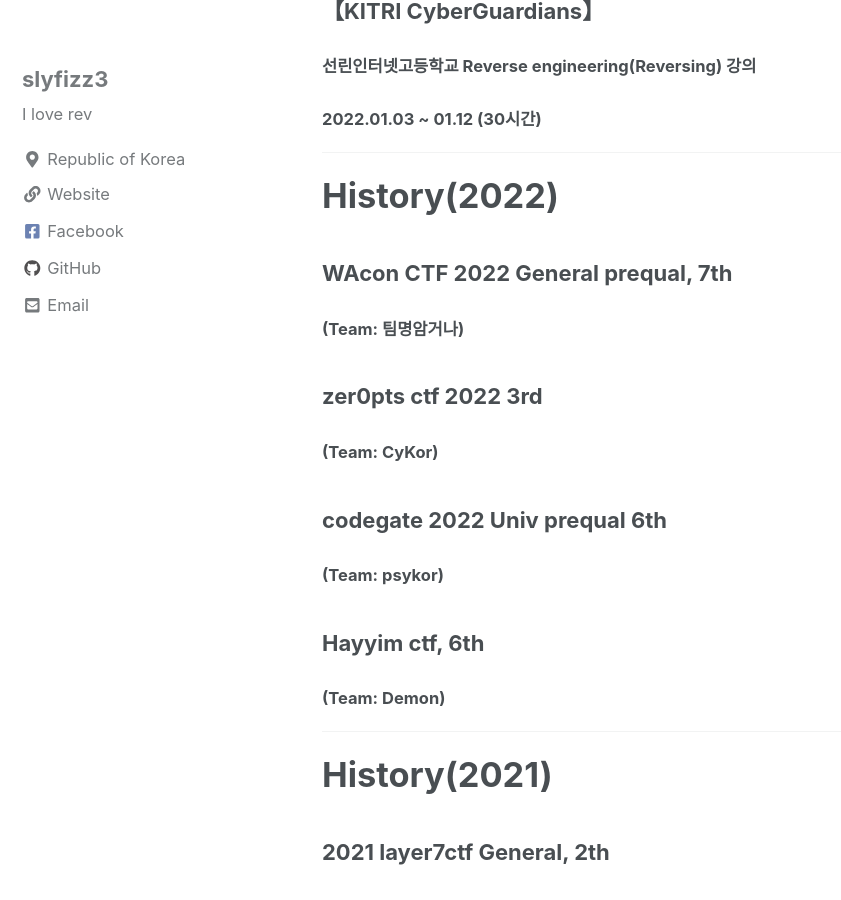
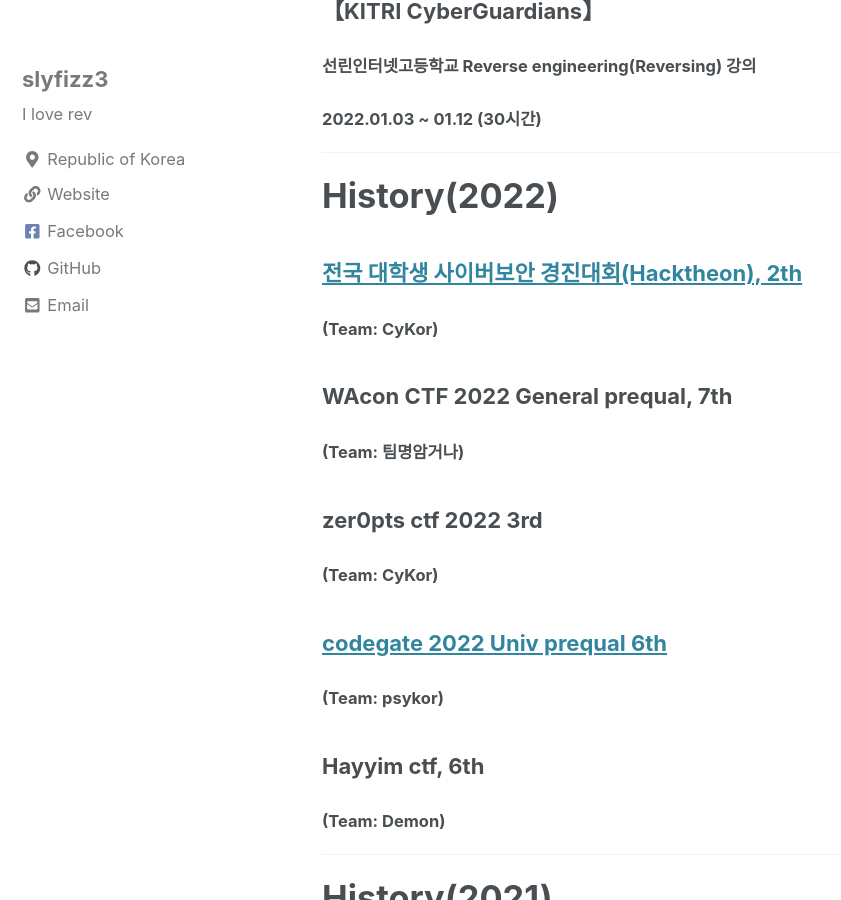
Before and after one commit to slyfizz3/slyfizz3.github.io, a Jekyll site: the page built from _pages/about.md, in a window 1280 px wide and 900 px high, scrolled down 1559 px. Shown: the whole window, without its empty margins (0-841 px from the left). Built offline with Jekyll 4.4.1, drawn with Linux system fonts in a browser that asks for light colours; cached includes are drawn as plain includes; nearby versions of some CDN libraries.

Commit message:
Update about.md

```diff
--- a/_pages/about.md
+++ b/_pages/about.md
@@ -55,13 +55,16 @@ Nickname:slyfizz,rev4fun
 
 # History(2022)
 
+### [전국 대학생 사이버보안 경진대회(Hacktheon), 2th](http://www.ccnnews.co.kr/news/articleView.html?idxno=265932)
+#### (Team: CyKor)
+
 ### WAcon CTF 2022 General prequal, 7th
 #### (Team: 팀명암거나)
 
 ### zer0pts ctf 2022 3rd
 #### (Team: CyKor)
 
-### codegate 2022 Univ prequal 6th
+### [codegate 2022 Univ prequal 6th](https://www.dailysecu.com/news/articleView.html?idxno=134690)
 #### (Team: psykor)
 
 ### Hayyim ctf, 6th
```
